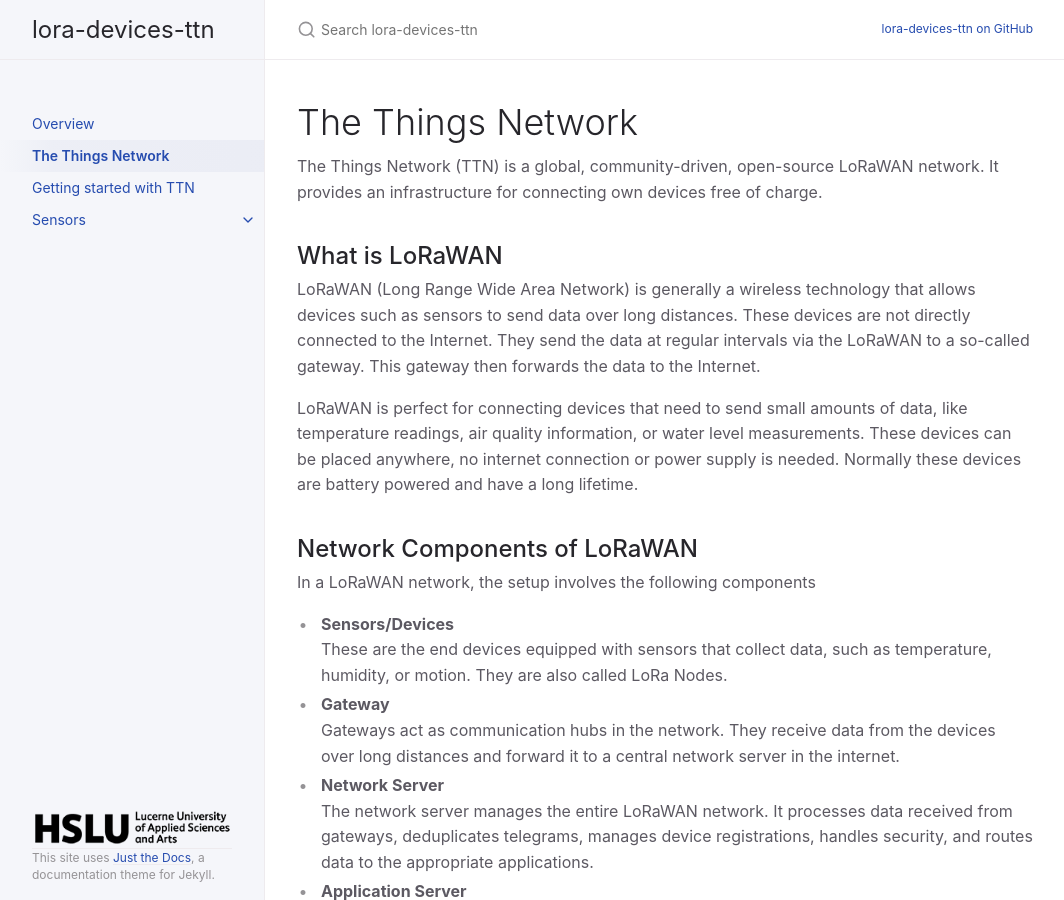
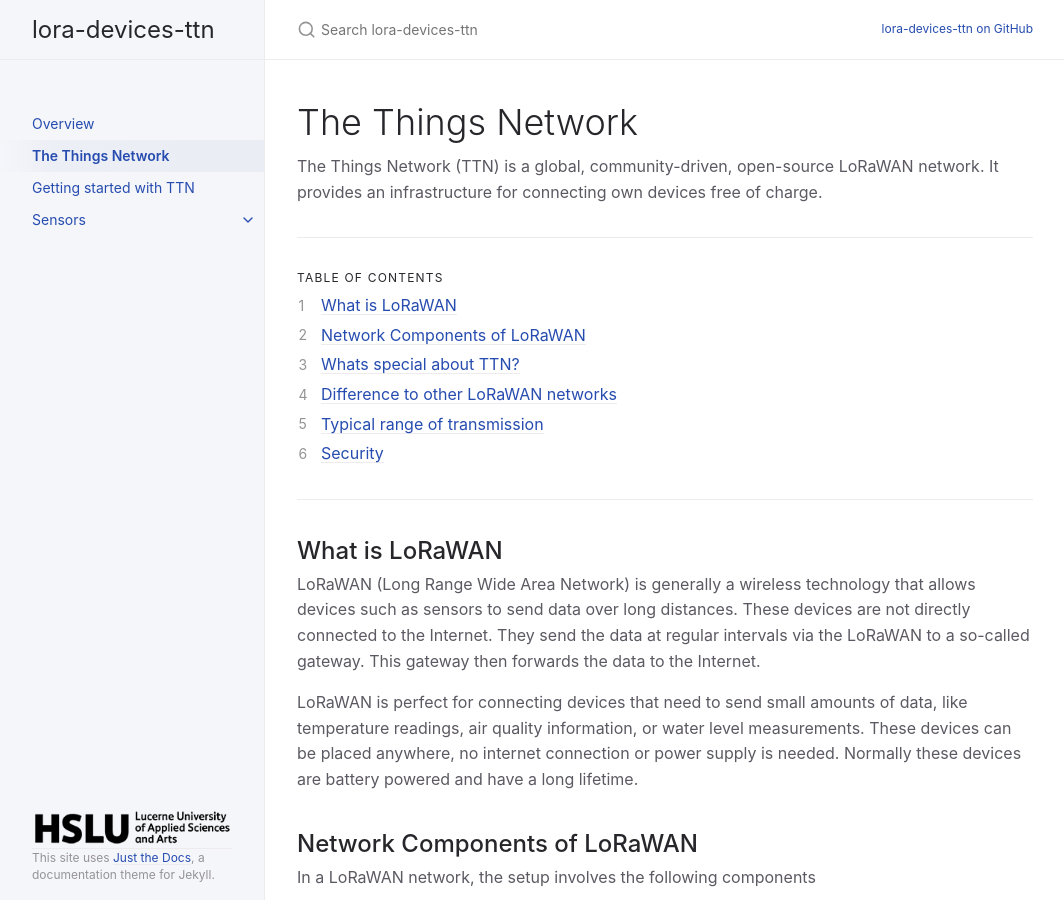
Before and after one commit to hslu-ige-laes/lora-devices-ttn, a Jekyll site: the page built from docs/ttn.md, in a window 1280 px wide and 900 px high. Shown: the whole window, without its empty margins (107-1171 px from the left). Built offline with Jekyll 4.4.1, drawn with Linux system fonts in a browser that asks for light colours.

Commit message:
Update ttn.md

```diff
--- a/docs/ttn.md
+++ b/docs/ttn.md
@@ -7,7 +7,17 @@ permalink: /docs/ttn
 ---
 
 # The Things Network
+{: .no_toc }
 The Things Network (TTN) is a global, community-driven, open-source LoRaWAN network. It provides an infrastructure for connecting own devices free of charge.
+
+---
+## Table of contents
+{: .no_toc .text-delta }
+
+1. TOC
+{:toc}
+
+---
 
 ## What is LoRaWAN
 LoRaWAN (Long Range Wide Area Network) is generally a wireless technology that allows devices such as sensors to send data over long distances. These devices are not directly connected to the Internet.
```
